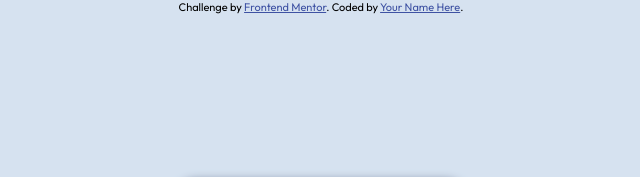
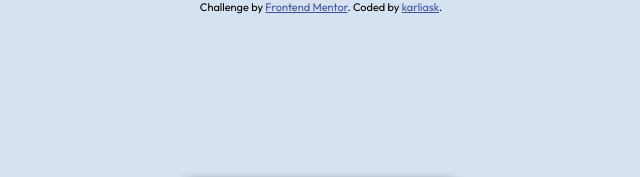
Before and after one commit to karliask/frontendMentorQRCODE, a plain HTML site: page index.html in a window 1280 px wide. Shown: the top 177 px of the page, 319-959 px from the left. Drawn offline with Linux system fonts and the light colour scheme.

Commit message:
Update index.html

```diff
--- a/index.html
+++ b/index.html
@@ -23,7 +23,7 @@
   </div>
   <div class="attribution">
     Challenge by <a href="https://www.frontendmentor.io?ref=challenge" target="_blank">Frontend Mentor</a>.
-    Coded by <a href="#">Your Name Here</a>.
+    Coded by <a href="https://karliask.com.ar">karliask</a>.
   </div>
 </body>
 </html>
```
